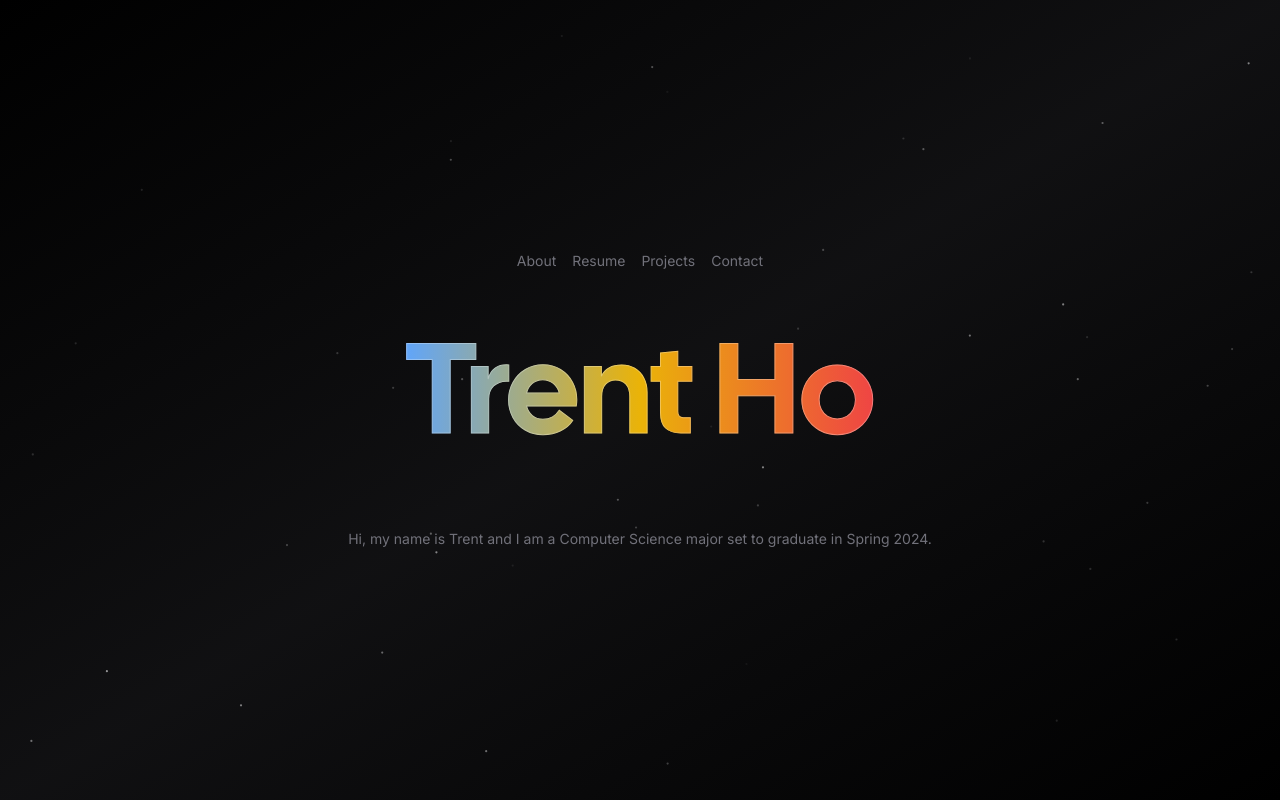
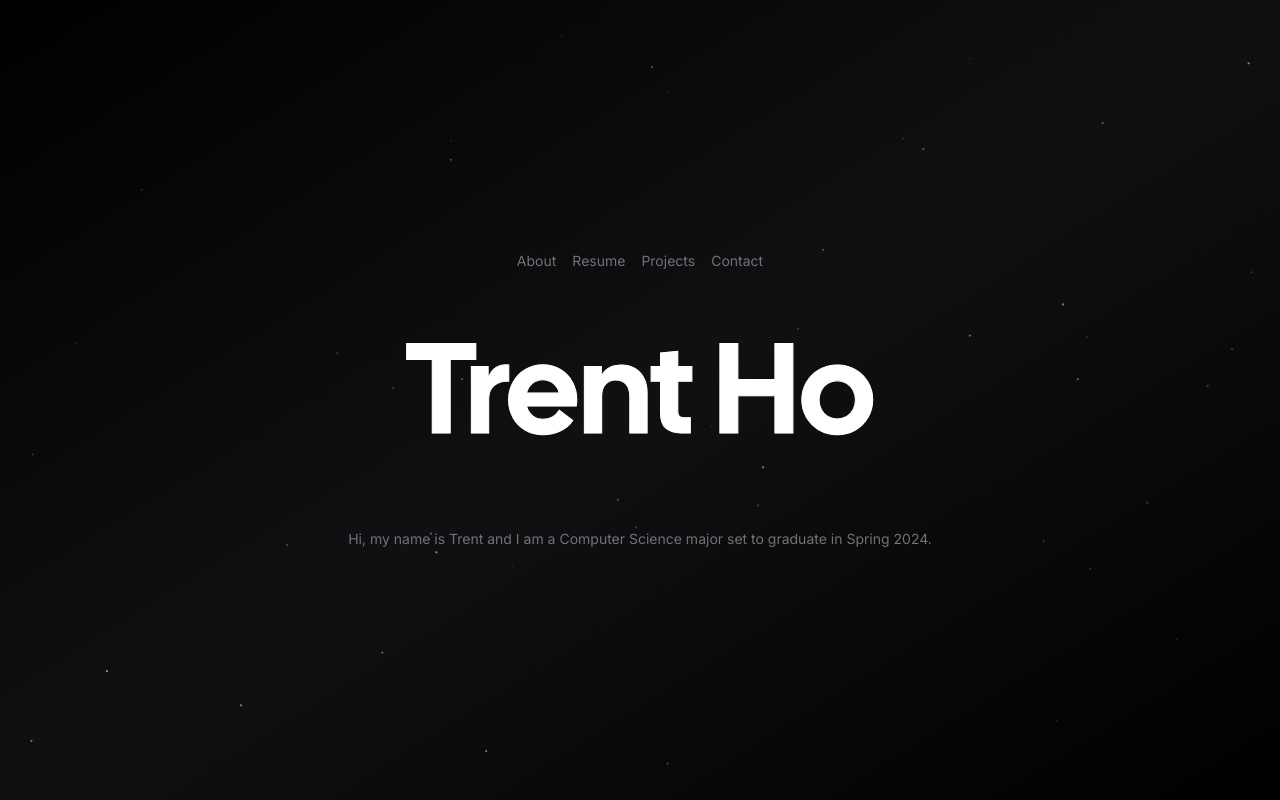
Before and after one commit to trentho/my-portfolio, a Next.js app: page / in a window 1280 px wide. Built offline with nearby package versions, Linux system fonts and the light colour scheme; what tailwindcss-debug-screens would draw is missing.

Commit message:
Changed font color on splash and updated resume

```diff
--- a/app/page.tsx
+++ b/app/page.tsx
@@ -30,7 +30,7 @@
 				className="absolute inset-0 -z-10 animate-fade-in"
 				quantity={100}
 			/>
-			<h1 className="z-10 text-4xl text-transparent duration-1000 cursor-default text-edge-outline animate-title font-display sm:text-6xl md:text-9xl whitespace-nowrap bg-clip-text bg-gradient-to-r from-blue-400 via-yellow-500 to-red-500">
+			<h1 className="z-10 text-4xl text-transparent duration-1000 cursor-default text-edge-outline animate-title font-display sm:text-6xl md:text-9xl whitespace-nowrap bg-clip-text bg-gradient-to-r from-white to-white">
 				Trent Ho
 			</h1>
 
--- a/app/resume/page.tsx
+++ b/app/resume/page.tsx
@@ -2,7 +2,7 @@
 import { Navigation } from "../components/nav";
 
 const Resume = () => {
-  const resumeUrl = "/HoTrent05.2023_RESUME.pdf";
+  const resumeUrl = "/HoTrentRESUME.pdf";
 
   return (
     <div className="bg-gradient-to-tl from-zinc-900/0 via-zinc-900 to-zinc-900/0">
```
Also changed, not shown: 2 other files (tests, documents, lock files or other folders).
